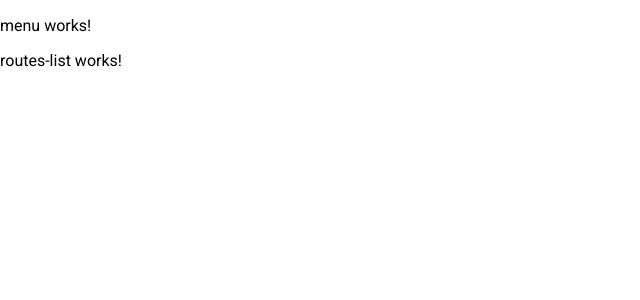
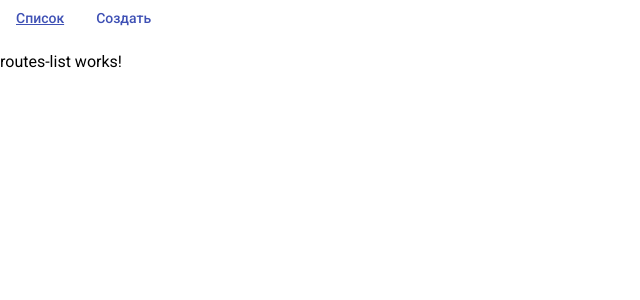
Before and after one commit to docker1/network-routes, an Angular app: page /list in a window 1280 px wide. Shown: the top 300 px of the page, without its empty margins (0-640 px from the left). Built offline with nearby package versions, Linux system fonts and the light colour scheme.

Commit message:
menu styled

```diff
--- a/src/app/global/menu/menu.component.html
+++ b/src/app/global/menu/menu.component.html
@@ -1 +1,18 @@
-<p>menu works!</p>
+<nav class="menu">
+  <button
+    mat-button
+    color="primary"
+    routerLink="list"
+    routerLinkActive="menu__active"
+  >
+    Список
+  </button>
+  <button
+    mat-button
+    routerLink="new"
+    routerLinkActive="menu__active"
+    color="primary"
+  >
+    Создать
+  </button>
+</nav>
--- a/src/app/global/menu/menu.component.scss
+++ b/src/app/global/menu/menu.component.scss
@@ -0,0 +1,5 @@
+.menu {
+  &__active {
+    text-decoration: underline;
+  }
+}
```
Also changed, not shown: src/app/app.module.ts (+8 -1 lines).
